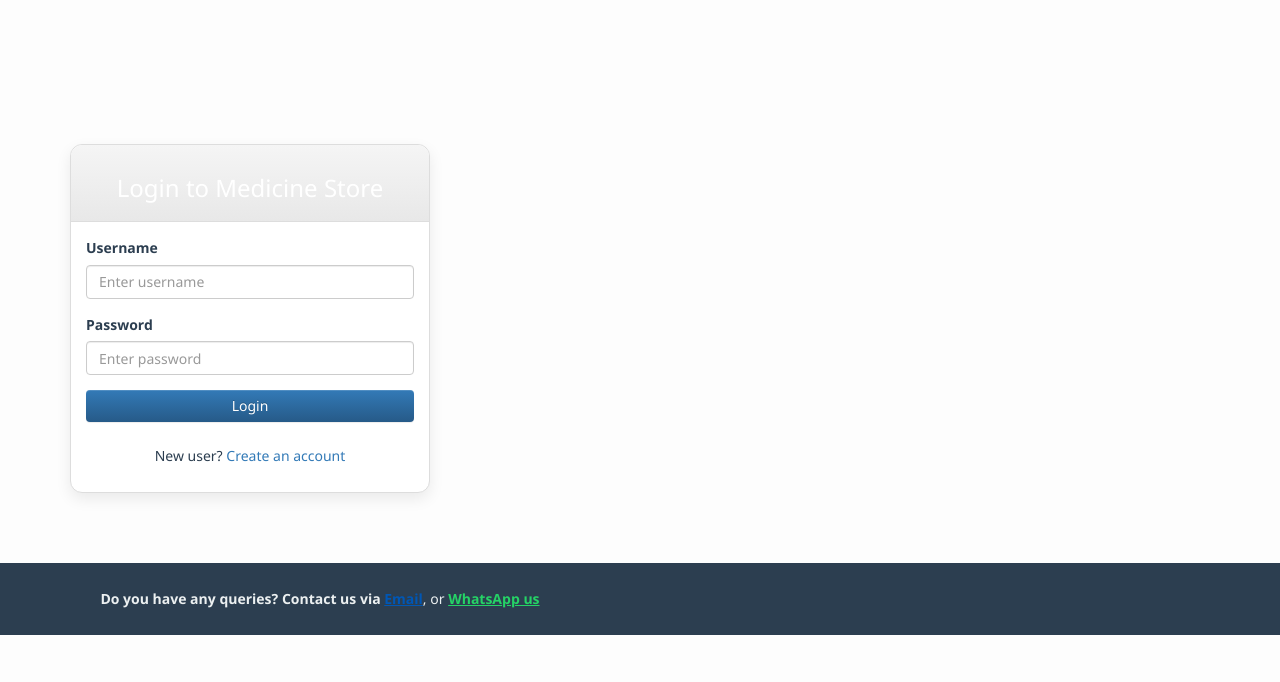
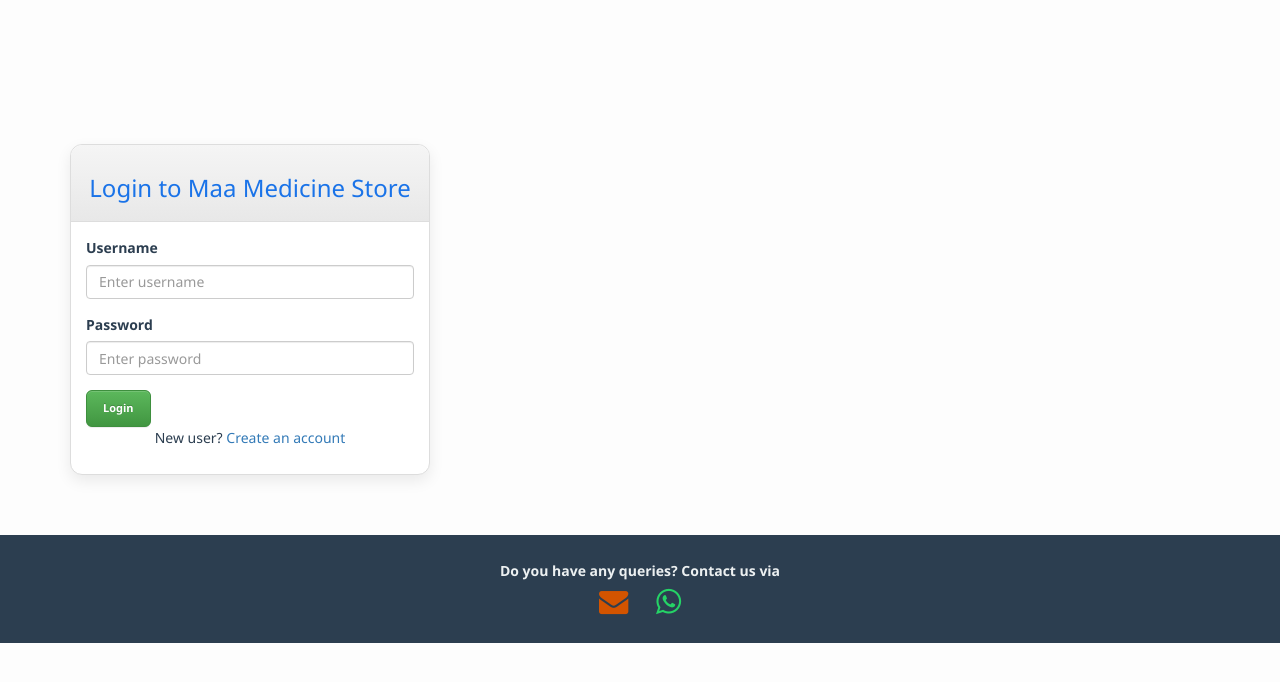
Before and after one commit to InfinityAbir/Maa-Medicine-Store, a Django app: page /accounts/login/ in a window 1280 px wide. Shown: the part 86-768 px from the top of the page. Run offline with Django 3.2, Linux system fonts and the light colour scheme; some libraries are stand-ins or nearby versions.

Commit message:
Update login.html

```diff
--- a/pharma/templates/accounts/login.html
+++ b/pharma/templates/accounts/login.html
@@ -14,6 +14,10 @@
     <link
       rel="shortcut icon"
       href="{% static 'pharma/css/images/favicon2.ico' %}"
+    />
+    <link
+      rel="stylesheet"
+      href="https://cdnjs.cloudflare.com/ajax/libs/font-awesome/4.7.0/css/font-awesome.min.css"
     />
     <script
       type="text/javascript"
@@ -47,6 +51,20 @@
         100% {
           transform: translateX(-100%);
         }
+      }
+      /* Footer */
+      #contact a {
+        color: #1abc9c;
+        font-size: 22px;
+        margin: 0 12px;
+        display: inline-block;
+        transition: transform 0.3s, color 0.3s, text-shadow 0.3s;
+      }
+      #contact a:hover {
+        color: #16a085;
+        transform: scale(1.4) rotate(10deg);
+        text-shadow: 1px 1px 5px rgba(0, 0, 0, 0.3);
+        text-decoration: none;
       }
     </style>
   </head>
@@ -103,7 +121,9 @@
         <div class="col-md-4">
           <div class="panel panel-default">
             <div class="panel-heading text-center">
-              <h3>Login to Medicine Store</h3>
+              <h3 class="text-center mb-4" style="color: #1a73e8">
+                Login to Maa Medicine Store
+              </h3>
             </div>
             <div class="panel-body">
               {% if messages %} {% for message in messages %}
@@ -138,9 +158,14 @@
                     required
                   />
                 </div>
-                <button type="submit" class="btn btn-primary btn-block">
+                <button
+                  type="submit"
+                  class="btn btn-success btn-lg w-100"
+                  style="font-weight: bold; font-size: 1.1rem"
+                >
                   Login
-                </button></br>
+                </button>
+
                 <p class="text-center">
                   New user? <a href="{% url 'register' %}">Create an account</a>
                 </p>
@@ -152,28 +177,17 @@
     </div>
 
     <!-- Footer -->
-    <footer
-      id="contact"
-      class="container-fluid text-center"
-      style="margin-top: 50px"
-    >
-      <div class="row">
-        <div class="left-footer col-lg-6">
-          <span class="footer-text">
-            <strong>Do you have any queries? Contact us via </strong>
-            <a
-              href="mailto:abirha3896@gmail.com"
-              style="color: #0057b5; text-decoration: underline"
-              ><strong>Email</strong></a
-            >, or
-            <a
-              href="https://wa.me/8801701554707"
-              target="_blank"
-              style="color: #25d366; text-decoration: underline"
-              ><strong>WhatsApp us</strong></a
-            >
-          </span>
-        </div>
+       <footer id="contact" class="bg-light py-3 text-center fixed-bottom">
+      <div class="container">
+        <span class="footer-text">
+          <strong>Do you have any queries? Contact us via </strong></br>
+          <a href="mailto:abirha3896@gmail.com" class="mx-2" title="Email">
+            <i class="fa fa-envelope fa-lg" style="color: #d35400"></i>
+          </a>
+          <a href="https://wa.me/8801701554707" target="_blank" class="mx-2" title="WhatsApp">
+           <i class="fa fa-whatsapp fa-lg" style="color: #25d366"></i>
+          </a>
+        </span>
       </div>
     </footer>
   </body>
```
